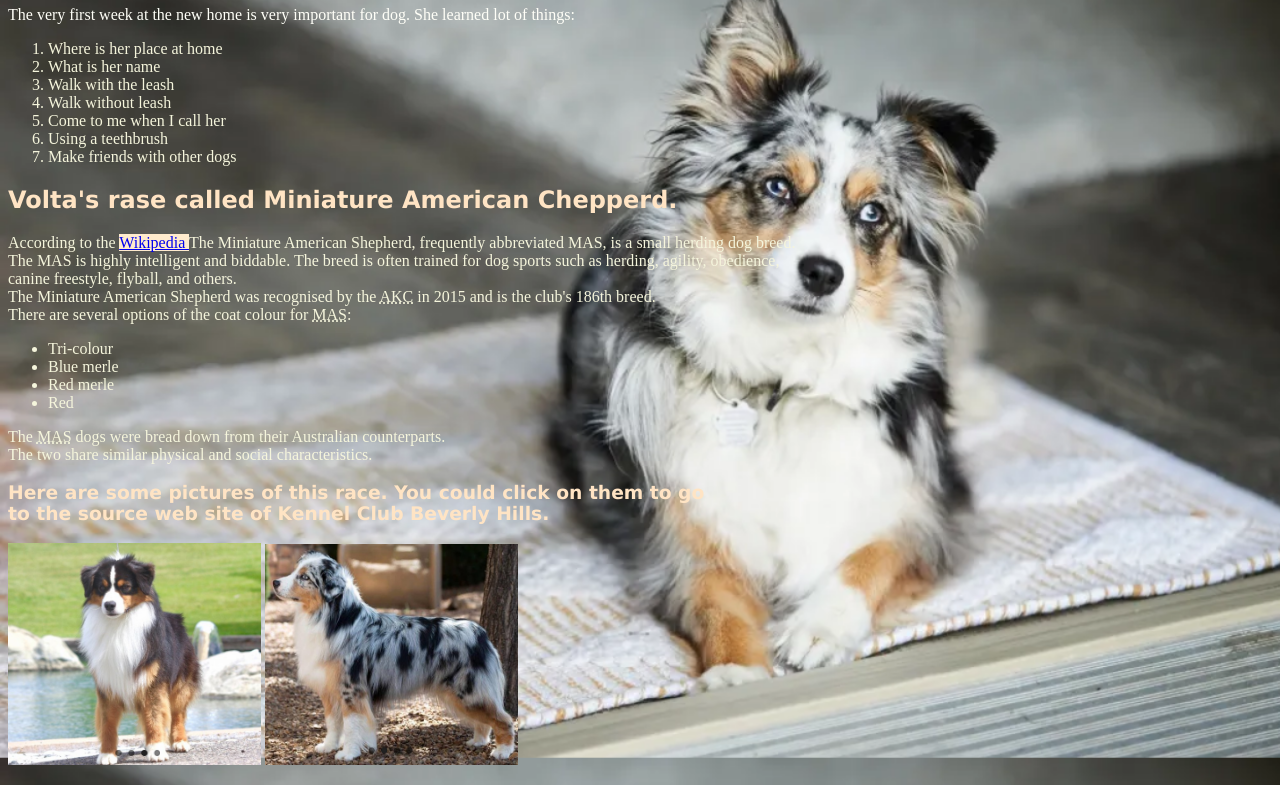
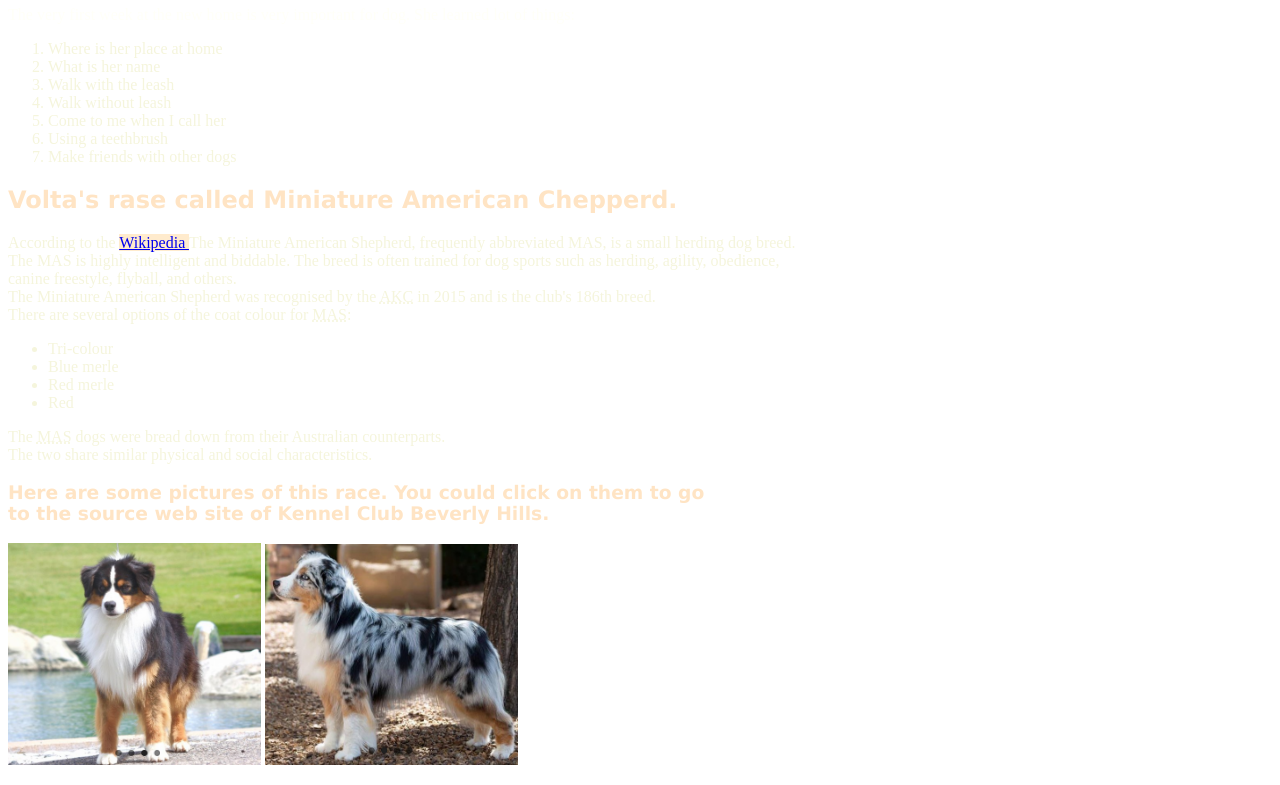
Before and after one commit to ovsyanka-kat/ovsyanka-kat.github.io, a plain HTML site: page index.html.html in a window 1280 px wide. Shown: the part 75-860 px from the top of the page. Drawn offline with Linux system fonts and the light colour scheme.

Commit message:
Update index.html.html
Signed-off-by: ovsyanka-kat <sukhovichkateryna@gmail.com>

```diff
--- a/index.html.html
+++ b/index.html.html
@@ -4,16 +4,7 @@
 <head>
     <meta charset="UTF-8">
     <meta name="viewport" content="width=device-width, initial-scale=1.0">
-    <title>What Volta learned during the first week</title>
-    <link rel="icon" type="image/x-icon" href="FaviconGeneratorFiles/favicon.ico">
-<style>
- body {
-        background-image: url('MASBackground.png');
-        background-repeat: no-repeat;
-        background-attachment: fixed;
-        background-size: cover;
- }
-</style>
+    <title> What Volta learned during the first week </title>
 </head>
 <body>
     <main>
```
